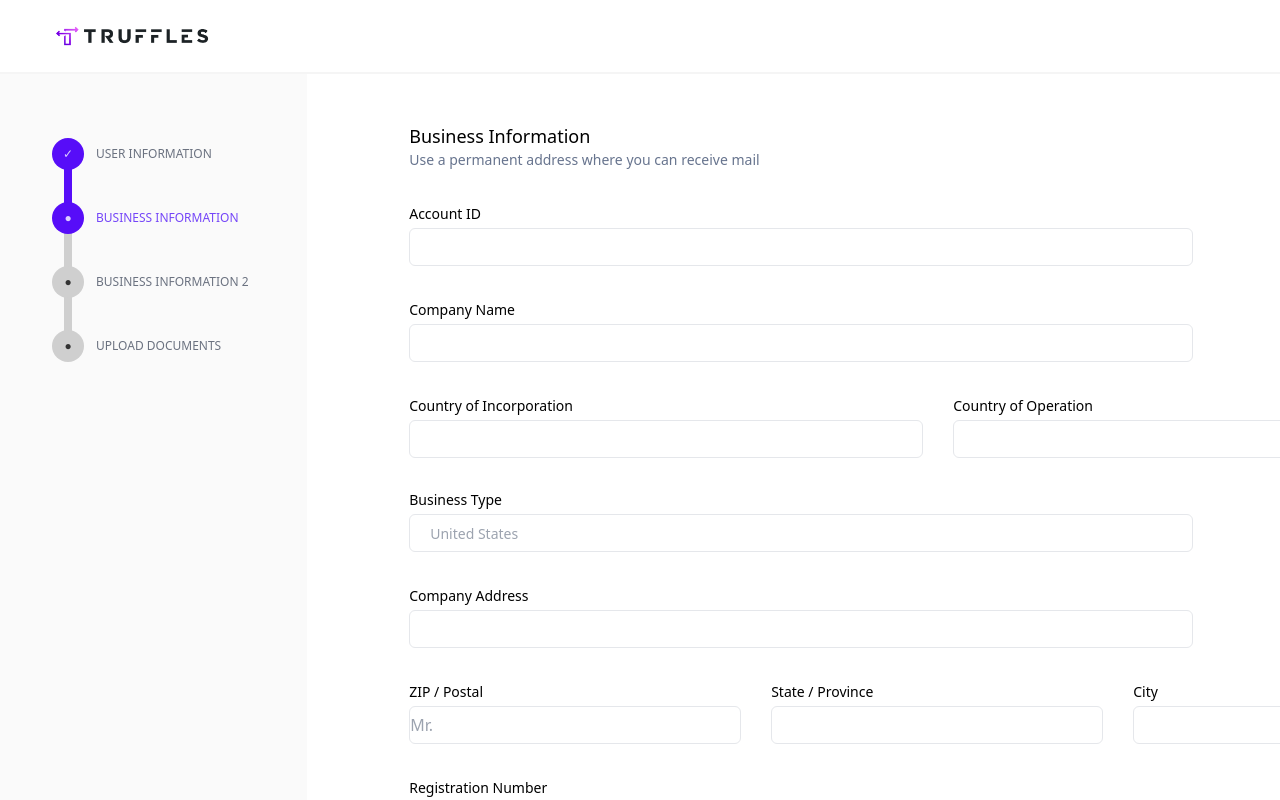
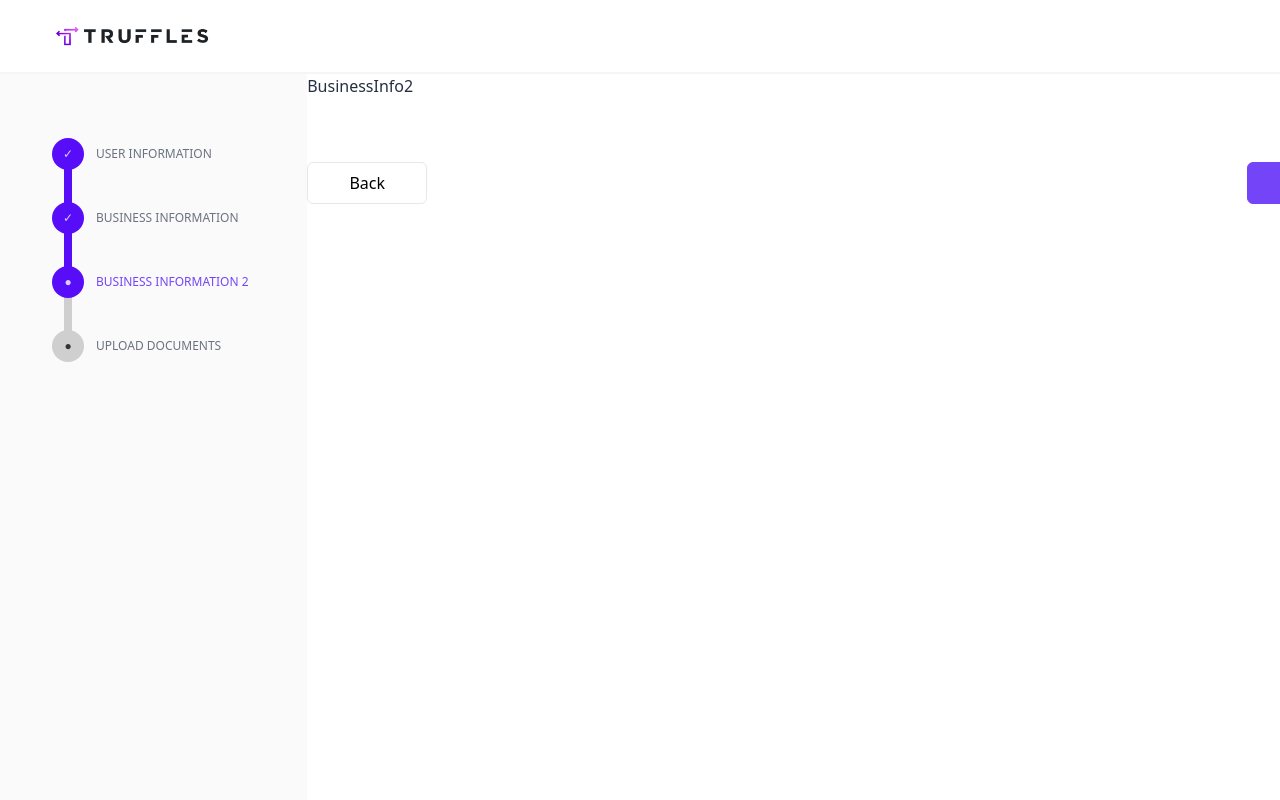
Before and after one commit to Ankush523/truffles_task, a Next.js app: page /LoginPage in a window 1280 px wide. Shown: the top 800 px of the page. Built offline with nearby package versions, Linux system fonts and the light colour scheme.

Commit message:
minor changes made in components

```diff
--- a/components/BusinessInfo.js
+++ b/components/BusinessInfo.js
@@ -15,56 +15,56 @@ const BusinessInfo = () => {
 
                 <div className='flex flex-col mt-[34px]'>
                     <label className='text-black1 text-sm mb-[4px]'>Account ID</label>
-                    <input className='bg-white1 border border-grey1 w-[90%] h-[38px] rounded-md'/>
+                    <input className='bg-white1 border border-grey1 w-[90%] h-[38px] rounded-md text-black1 pl-[10px]'/>
                 </div>
 
                 <div className='flex flex-col mt-[34px]'>
                     <label className='text-black1 text-sm mb-[4px]'>Company Name</label>
-                    <input className='bg-white1 border border-grey1 w-[90%] h-[38px] rounded-md'/>
+                    <input className='bg-white1 border border-grey1 w-[90%] h-[38px] rounded-md text-black1 pl-[10px]'/>
                 </div>
 
                 <div className='flex flex-row mt-[34px]'>
                     <div className='flex flex-col '>
                         <label className='text-black1 text-sm mb-[4px]'>Country of Incorporation</label>
-                        <input className='bg-white1 border border-grey1 w-[514px] h-[38px] rounded-md'/>
+                        <input placeholder='United States' className='text-sm bg-white1 border border-grey1 w-[514px] h-[38px] rounded-md text-black1 pl-[10px]'/>
                     </div>
 
                     <div className='flex flex-col ml-[30px]'>
                         <label className='text-black1 text-sm mb-[4px]'>Country of Operation</label>
-                        <input  className='bg-white1 border border-grey1 w-[514px] h-[38px] rounded-md'/>
+                        <input placeholder='United States' className='text-sm bg-white1 border border-grey1 w-[514px] h-[38px] rounded-md text-black1 pl-[10px]'/>
                     </div>
                 </div>
 
                 <div className='flex flex-col mt-[32px]'>
                     <label className='text-black1 text-sm mb-[4px]'>Business Type</label>
-                    <input placeholder='United States' className='w-[90%] text-left pl-[20px] text-sm bg-white1 border border-grey1 rounded-md h-[38px]'/>
+                    <input placeholder='United States' className='w-[90%] text-left pl-[20px] text-sm bg-white1 border border-grey1 rounded-md h-[38px] text-black1 pl-[10px]'/>
                 </div>
 
                 <div className='flex flex-col mt-[34px]'>
                     <label className='text-black1 text-sm mb-[4px]'>Company Address</label>
-                    <input className='bg-white1 border border-grey1 w-[90%] h-[38px] rounded-md'/>
+                    <input className='bg-white1 border border-grey1 w-[90%] h-[38px] rounded-md text-black1 pl-[10px]'/>
                 </div>
 
                 <div className='flex flex-row mt-[34px]'>
                     <div className='flex flex-col'>
                         <label className='text-black1 text-sm mb-[4px]'>ZIP / Postal</label>
-                        <input placeholder='Mr.' className='bg-white1 border border-grey1 w-[332px] h-[38px] rounded-md'/>
+                        <input className='bg-white1 border border-grey1 w-[332px] h-[38px] rounded-md text-black1 pl-[10px]'/>
                     </div>
 
                     <div className='flex flex-col ml-[30px]'>
                         <label className='text-black1 text-sm mb-[4px]'>State / Province</label>
-                        <input className='bg-white1 border border-grey1 w-[332px] h-[38px] rounded-md'/>
+                        <input className='bg-white1 border border-grey1 w-[332px] h-[38px] rounded-md text-black1 pl-[10px]'/>
                     </div>
 
                     <div className='flex flex-col ml-[30px]'>
                         <label className='text-black1 text-sm mb-[4px]'>City</label>
-                        <input  className='bg-white1 border border-grey1 w-[332px] h-[38px] rounded-md'/>
+                        <input  className='bg-white1 border border-grey1 w-[332px] h-[38px] rounded-md text-black1 pl-[10px]'/>
                     </div>
                 </div>
 
                 <div className='flex flex-col mt-[34px]'>
                     <label className='text-black1 text-sm mb-[4px]'>Registration Number</label>
-                    <input className='bg-white1 border border-grey1 w-[90%] h-[38px] rounded-md'/>
+                    <input className='bg-white1 border border-grey1 w-[90%] h-[38px] rounded-md text-black1 pl-[10px]'/>
                 </div>
 
                 <div className='flex flex-col mt-[34px]'>
@@ -74,7 +74,7 @@ const BusinessInfo = () => {
 
                 <div className='flex flex-row mt-[64px]'>
                     <button onClick={() => localStorage.setItem('select',1)} onClickCapture={refresh} className='w-[120px] h-[42px] rounded-md text-black1 border border-grey1 '>Back</button>
-                    <button className='w-[120px] h-[42px] rounded-md text-white1 border border-purple2 bg-purple2  ml-[820px]'>Next</button>
+                    <button onClick={() => localStorage.setItem('select',3)} onClickCapture={refresh} className='w-[120px] h-[42px] rounded-md text-white1 border border-purple2 bg-purple2  ml-[820px]'>Next</button>
                 </div>
             </div>
         </div>
--- /dev/null
+++ b/components/BusinessInfo2.js
@@ -0,0 +1,16 @@
+import React from 'react'
+
+const BusinessInfo2 = () => {
+    const refresh = () => window.location.reload(true)
+  return (
+    <>
+        <div className='w-[76vw] bg-white1 text-blue1'>BusinessInfo2</div>
+        <div className='flex flex-row mt-[64px]'>
+            <button onClick={() => localStorage.setItem('select',2)} onClickCapture={refresh} className='w-[120px] h-[42px] rounded-md text-black1 border border-grey1 '>Back</button>
+            <button className='w-[120px] h-[42px] rounded-md text-white1 border border-purple2 bg-purple2  ml-[820px]'>Next</button>
+        </div>
+    </>
+  )
+}
+
+export default BusinessInfo2
--- a/components/HomeMainframe.js
+++ b/components/HomeMainframe.js
@@ -107,7 +107,7 @@ const Mainframe = () => {
           </div>
         </div>
 
-        <div className="w-[400px] h-[712px] ml-[125px] mt-[29px]   bg-white1 rounded-xl shadow-lg">
+        <div className="w-[400px] h-[685px] ml-[125px] mt-[29px] bg-white1 rounded-xl shadow-lg">
           <div className="text-blue1 mx-[23px] mt-[24px]">
             <NewCalender />
           </div>
--- a/components/LoginSidebar.js
+++ b/components/LoginSidebar.js
@@ -1,6 +1,7 @@
 import React, { useState, useEffect } from "react";
 import UserInfo from "@/components/UserInfo";
 import BusinessInfo from "@/components/BusinessInfo";
+import BusinessInfo2 from "./BusinessInfo2";
 
 const LoginSidebar = () => {
 
@@ -40,8 +41,7 @@ const LoginSidebar = () => {
                 </li>
               </ul>
             )
-            :
-            (
+            : status == "2" ?(
                 <ul className="steps steps-vertical">
                 <li
                   data-content="✓"
@@ -63,6 +63,29 @@ const LoginSidebar = () => {
                 </li>
               </ul>
             )
+            :
+            (
+                <ul className="steps steps-vertical">
+                <li
+                  data-content="✓"
+                  className="step step-primary  text-grey4 text-xs "
+                >
+                  USER INFORMATION
+                </li>
+                <li
+                  data-content="✓"
+                  className="step step-primary text-grey4 text-xs "
+                >
+                  BUSINESS INFORMATION
+                </li>
+                <li data-content="●" className="step step-primary text-purple2 text-xs ">
+                  BUSINESS INFORMATION 2
+                </li>
+                <li data-content="●" className="step text-grey4 text-xs ">
+                  UPLOAD DOCUMENTS
+                </li>
+              </ul>
+            )
             }
         </div>
       </div>
@@ -72,11 +95,16 @@ const LoginSidebar = () => {
           <div>
             <UserInfo />
           </div>
-        ) : (
+        ) : status == "2" ? (
           <div>
             <BusinessInfo />
           </div>
-        )}
+        ) : (
+            <div>
+                <BusinessInfo2 />
+            </div>
+        )
+    }
       </div>
     </>
   );
--- /dev/null
+++ b/components/Upload.js
@@ -0,0 +1,9 @@
+import React from 'react'
+
+const Upload = () => {
+  return (
+    <div>Upload</div>
+  )
+}
+
+export default Upload
--- a/components/UserInfo.js
+++ b/components/UserInfo.js
@@ -16,16 +16,11 @@ const UserInfo = () => {
                 <div className='flex flex-row mt-[34px]'>
                     <div className='flex flex-col'>
                         <label className='text-black1 text-sm mb-[4px]'>Title</label>
-                        <div className='flex flex-row bg-white1 border border-grey1 w-[332px] h-[38px] rounded-md'>
-                            <input placeholder='Mr.' className='bg-white1 pl-[10px]  w-[300px] rounded-md'/>
-                            <div className="dropdown">
-                                <label tabIndex={0} className="btn">^</label>
-                                <ul tabIndex={0} className="dropdown-content menu p-2 shadow bg-base-100 rounded-box w-52">
-                                    <li><label className='text-blue1'>Mr</label></li>
-                                    <li><label className='text-blue1'>Ms</label></li>
-                                </ul>
-                            </div>
-                        </div>
+                        <select className="select-sm bg-white1 border border-grey1 rounded-md text-black1 w-[332px] h-[38px] text-sm max-w-xs">
+                            <option disabled selected>Pick</option>
+                            <option>Mr.</option>
+                            <option>Mrs.</option>
+                        </select>
                     </div>
 
                     <div className='flex flex-col ml-[30px]'>
@@ -49,7 +44,12 @@ const UserInfo = () => {
 
                 <div className='flex flex-col mt-[32px]'>
                     <label className='text-black1 text-sm mb-[4px]'>Gender</label>
-                    <input placeholder='Male' className='w-[90%] text-left pl-[20px] text-sm bg-white1 border border-grey1 rounded-md h-[38px] text-black1'/>
+
+                    <select className="select-sm bg-white1 border border-grey1 rounded-md text-black1 w-[90%] h-[38px] text-sm ">
+                            <option disabled selected>Pick</option>
+                            <option>Male</option>
+                            <option>Female</option>
+                        </select>
                 </div>
 
                 <div className='flex flex-col mt-[32px]'>
--- a/pages/index.js
+++ b/pages/index.js
@@ -27,7 +27,6 @@ export default function Home() {
             <Navbar />
           </div>
           <Mainframe />
-          <div className="w-[1415px] h-[813px]"></div>
         </div>
       </main>
     </>
```
